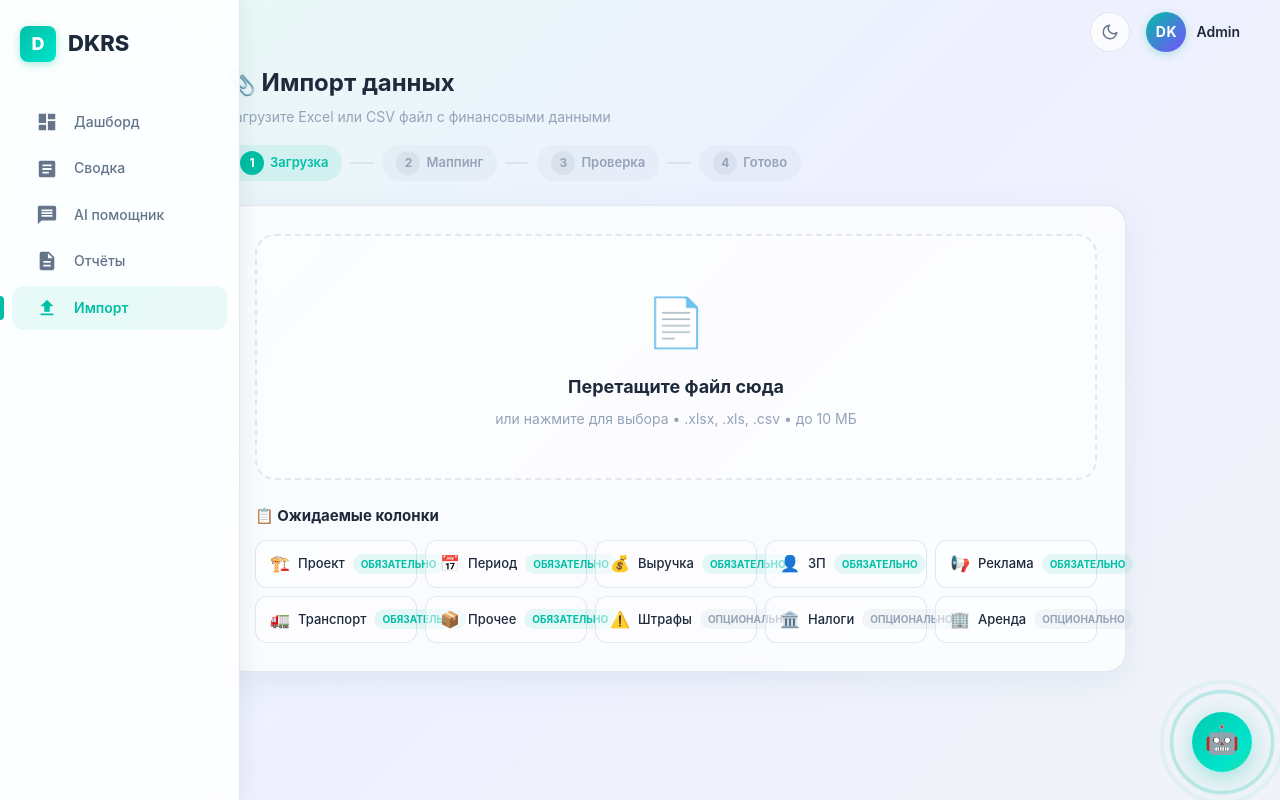
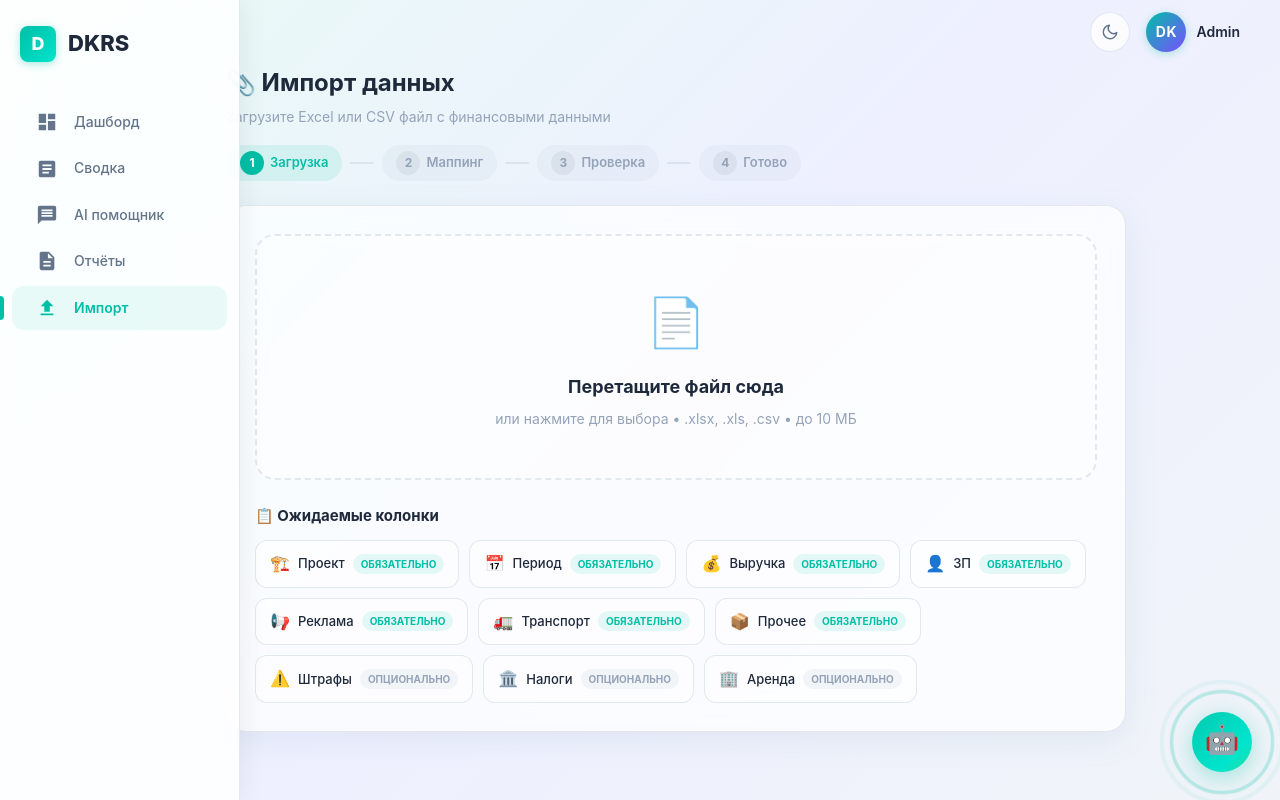
Before and after one commit to erikdkrs-cloud/ai-finance-crm-sync, a Next.js app: page /import in a window 1280 px wide. Built offline with nearby package versions, Linux system fonts and the light colour scheme.

Commit message:
Update dkrs-theme.css

```diff
--- a/styles/dkrs-theme.css
+++ b/styles/dkrs-theme.css
@@ -1397,7 +1397,24 @@ img { max-width: 100%; }
 
 /* Template columns */
 .import-template-section h3 { font-size: 15px; font-weight: 700; margin: 0 0 12px; color: var(--dkrs-text-primary); }
-.template-columns { display: grid; grid-template-columns: repeat(auto-fill, minmax(160px, 1fr)); gap: 8px; }
+.template-columns {
+  display: flex;
+  flex-wrap: wrap;
+  gap: 10px;
+}
+.template-col {
+  display: flex;
+  align-items: center;
+  gap: 8px;
+  padding: 10px 14px;
+  border-radius: var(--radius-md);
+  border: 1px solid var(--dkrs-glass-border);
+  background: rgba(255,255,255,0.5);
+  font-size: 13px;
+  font-weight: 500;
+  white-space: nowrap;
+  flex-shrink: 0;
+}
 .template-col {
   display: flex; align-items: center; gap: 8px;
   padding: 10px 14px; border-radius: var(--radius-md);
```
